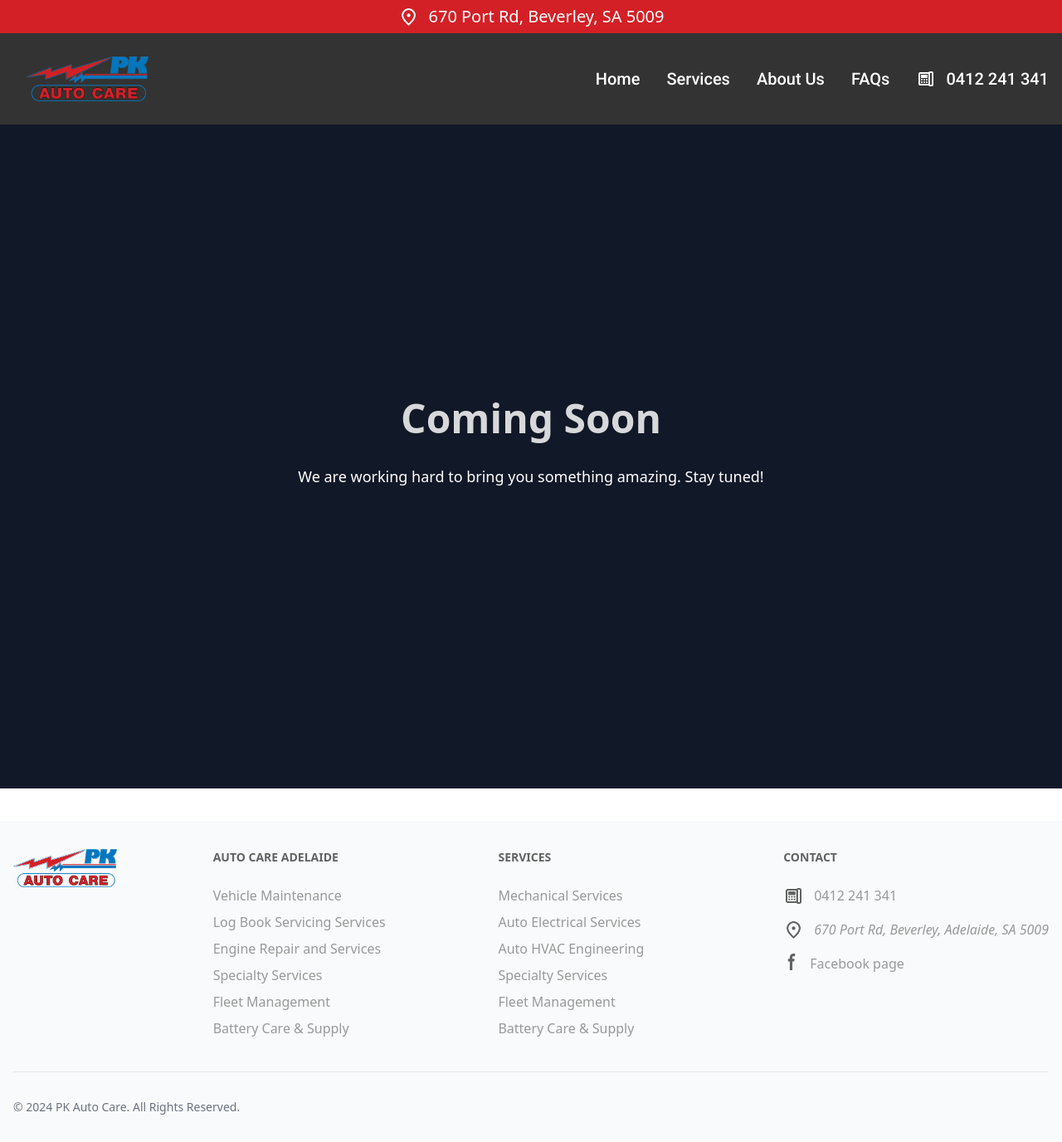
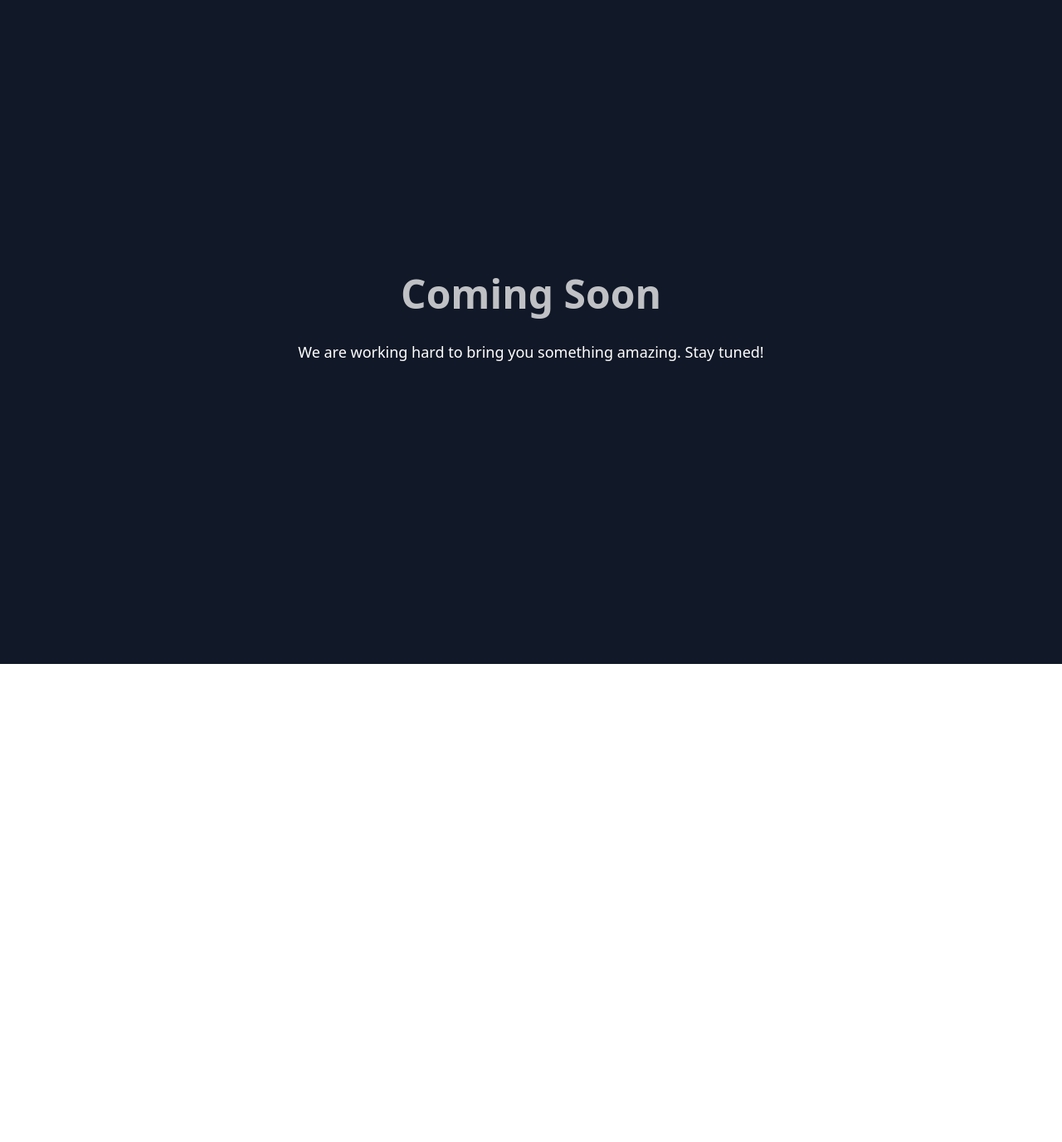
Before and after one commit to udara/pkautoelectricials, a Next.js app: page / in a window 1280 px wide. Shown: the whole page at 83% size. After the commit the page ends 800 px from the top, so only its background shows below. Built offline with nearby package versions, Linux system fonts and the light colour scheme.

Commit message:
comming soon

```diff
--- a/app/layout.js
+++ b/app/layout.js
@@ -13,9 +13,9 @@ export default function RootLayout({children}) {
         <html lang="en">
         <GoogleTagManager gtmId="GTM-KDF6RF65" />
         <body className={`${racing.variable} ${roboto.variable}`}>
-        <Nav/>
+        {/*<Nav/>*/}
         {children}
-        <Footer/>
+        {/*<Footer/>*/}
         </body>
         </html>
     );
```
